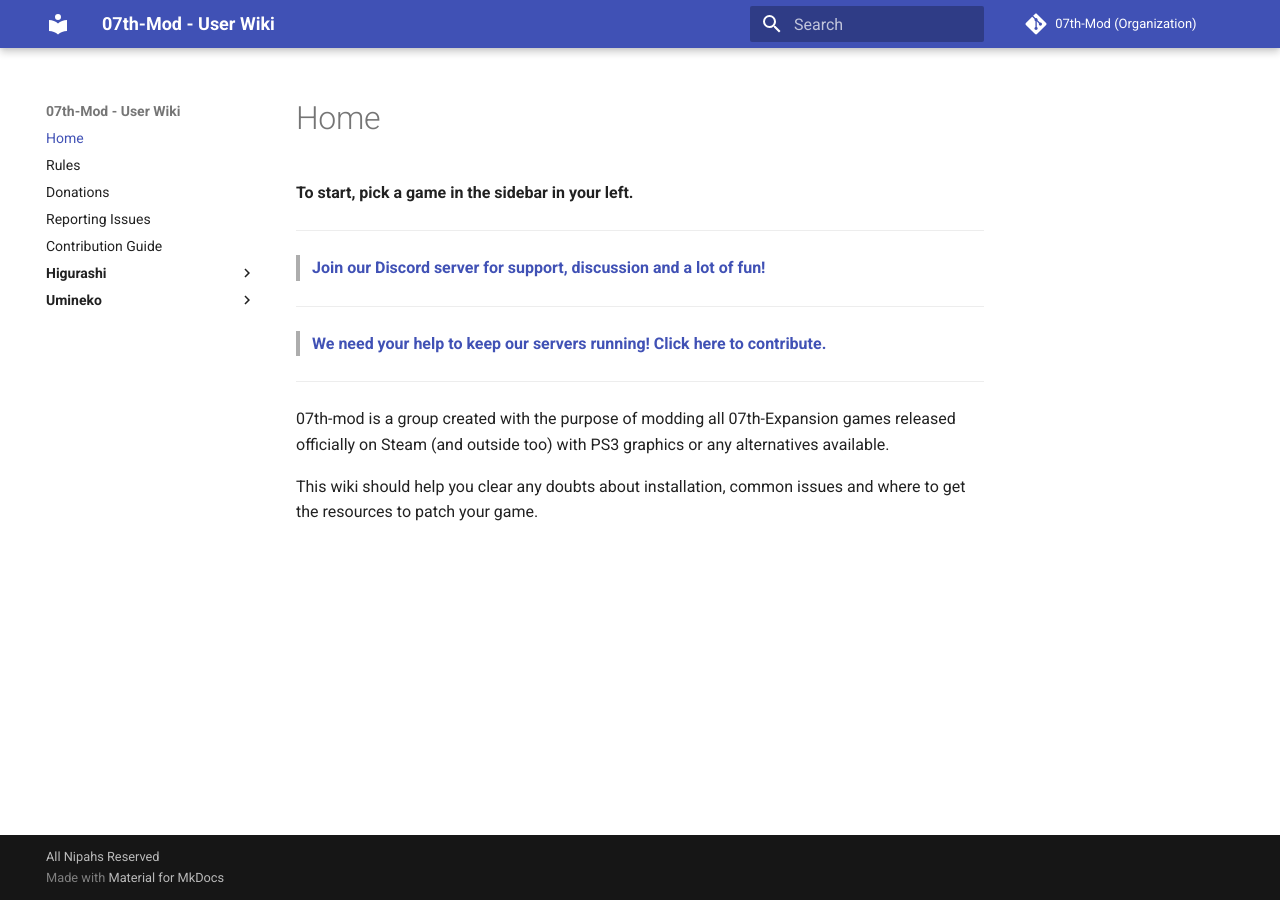
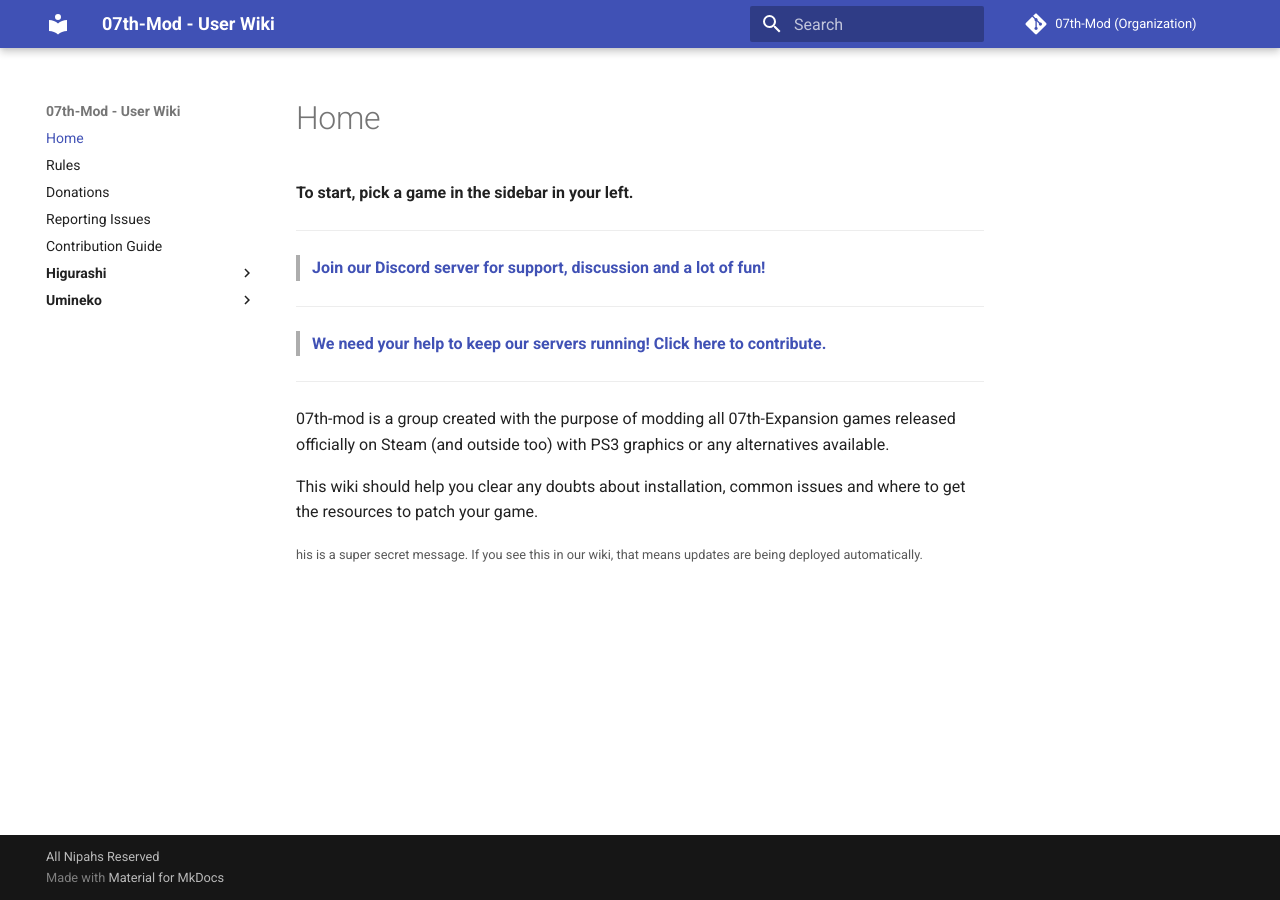
Before and after one commit to 07th-mod/wiki, an MkDocs documentation site: the page built from docs/index.md, in a window 1280 px wide. Built offline with MkDocs 1.6.1 and Material for MkDocs 9.7.7, drawn with Linux system fonts in a browser that asks for light colours.

Commit message:
Update index.md

```diff
--- a/docs/index.md
+++ b/docs/index.md
@@ -8,3 +8,5 @@
 07th-mod is a group created with the purpose of modding all 07th-Expansion games released officially on Steam (and outside too) with PS3 graphics or any alternatives available.
 
 This wiki should help you clear any doubts about installation, common issues and where to get the resources to patch your game.
+
+<small>his is a super secret message. If you see this in our wiki, that means updates are being deployed automatically.</small>
```
